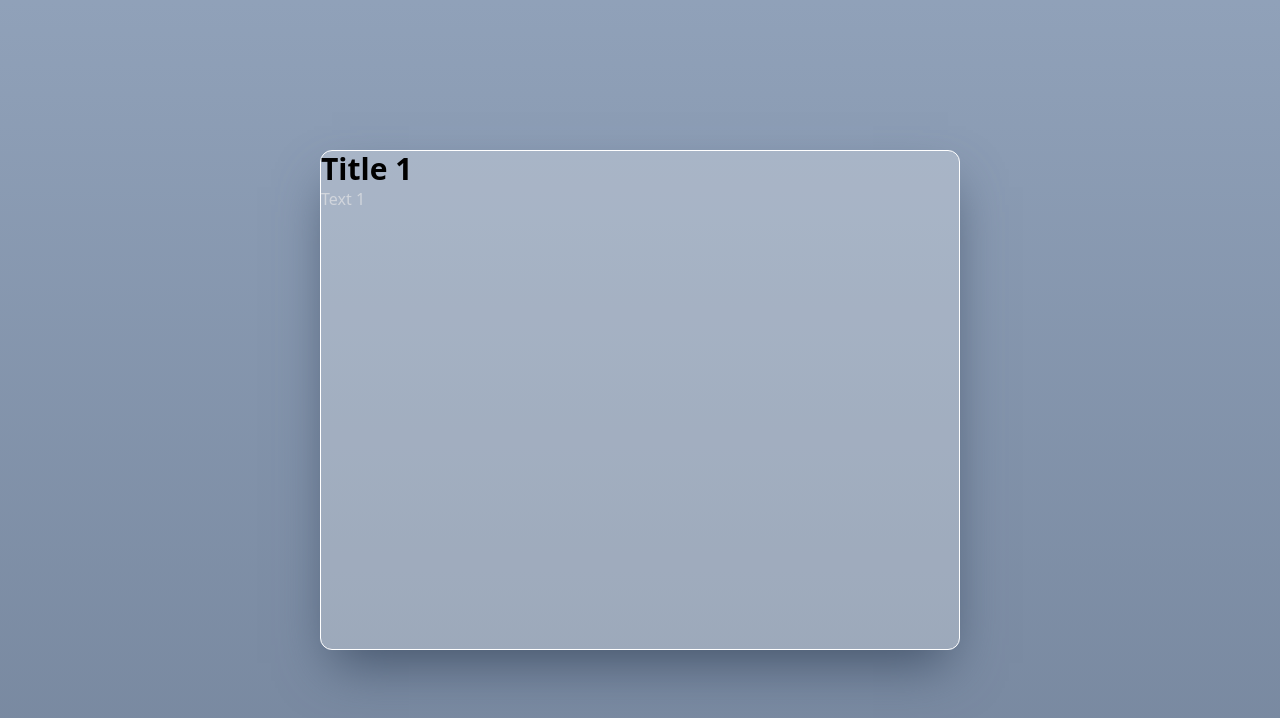
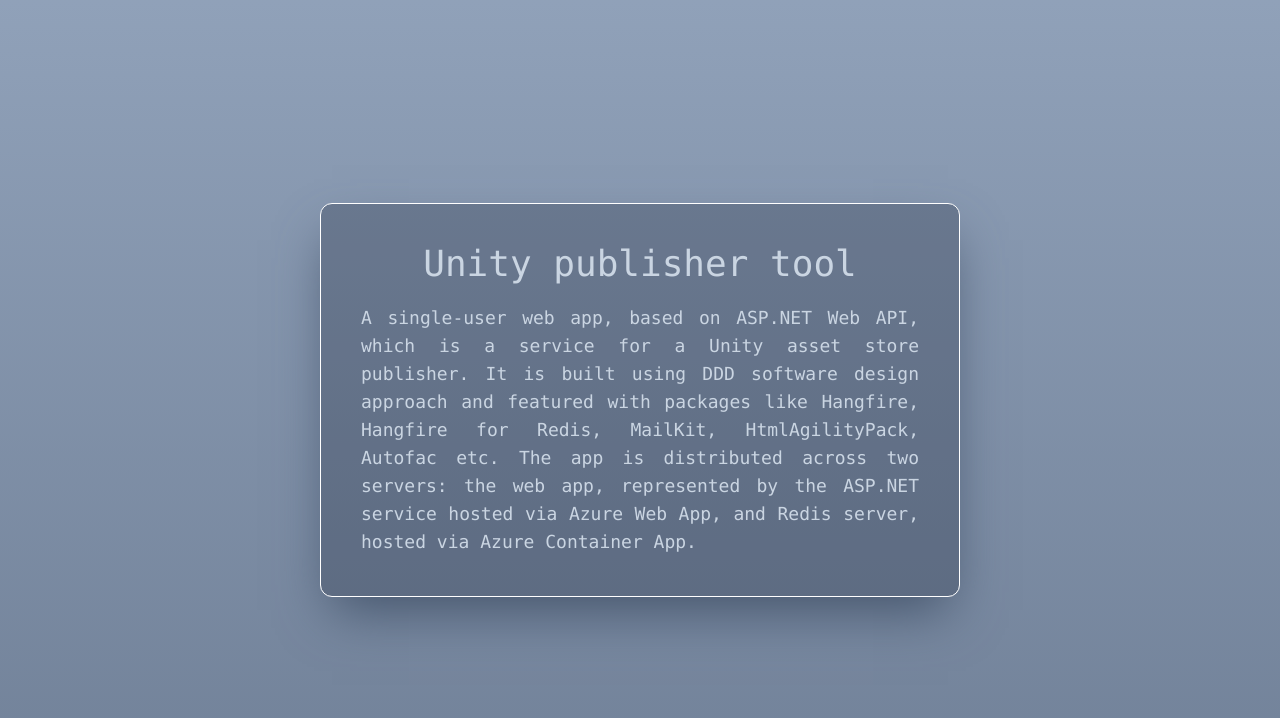
Before and after one commit to beingful/bible-o-tech, a Vue app: page /portfolio in a window 1280 px wide. Shown: the top 718 px of the page. Built offline with nearby package versions, Linux system fonts and the light colour scheme.

Commit message:
Add projects

```diff
--- a/src/assets/css/portfolio.css
+++ b/src/assets/css/portfolio.css
@@ -1,8 +1,10 @@
 @reference "tailwindcss";
 
 .project-gallery {
-    @apply grid h-full w-full place-items-center overflow-auto
-        bg-linear-to-b from-slate-400 to-slate-800 bg-no-repeat;
+    @apply flex flex-col h-full w-full items-center justify-center overflow-auto
+        scroll-smooth bg-linear-to-b from-slate-400 to-slate-800 bg-no-repeat;
+    /*grid h-full w-full place-items-center overflow-auto
+        bg-linear-to-b from-slate-400 to-slate-800 bg-no-repeat*/
 }
 
 .project-gallery {
--- a/src/assets/css/projectCard.css
+++ b/src/assets/css/projectCard.css
@@ -1,21 +1,17 @@
 @reference "tailwindcss";
 
-:deep(.observable-entry-container) {
-    @apply flex h-screen items-center justify-center;
-}
-
 :deep(.transition-entry-container) {
-    @apply flex h-screen items-center justify-center;
+    @apply flex items-center justify-center;
 }
 
 :deep(.card-container) {
-    @apply h-full w-full;
+    @apply h-full w-full flex flex-col items-center p-10 space-y-5;
 }
 
 :deep(.card-title) {
-    @apply text-3xl font-bold;
+    @apply text-4xl;
 }
 
 :deep(.card-text) {
-    @apply text-gray-300;
+    @apply text-lg;
 }
--- a/src/assets/css/projectHubCarousel.css
+++ b/src/assets/css/projectHubCarousel.css
@@ -1,11 +1,8 @@
 @reference "tailwindcss";
 
-:deep(.carousel) {
-    @apply font-mono text-sm text-slate-300;
-}
-
 :deep(.carousel-slide) {
-    @apply h-5/8 w-1/2 rounded-xl bg-white/25 border border-1 border-white shadow-2xl shadow-slate-600;
+    @apply max-h-5/8 max-w-1/2 rounded-xl bg-slate-900/25 border border-1 border-white
+        shadow-2xl shadow-slate-600 font-mono text-slate-300 text-justify;
 }
 
 :deep(.bottomup-enter-active), :deep(.topdown-enter-active) {
--- a/src/assets/css/shortcut.css
+++ b/src/assets/css/shortcut.css
@@ -1,8 +1,4 @@
 @reference "tailwindcss";
-
-@theme {
-    --breakpoint-2xl: 100rem;
-}
 
 #shortcut {
     @apply grid h-full w-full gap-5 rounded-xl place-items-center md:gap-10;
--- /dev/null
+++ b/src/assets/files/json/projects.json
@@ -0,0 +1,20 @@
+{
+    "projects": [
+        {
+            "title": "Unity publisher tool",
+            "text": "A single-user web app, based on ASP.NET Web API, which is a service for a Unity asset store publisher. It is built using DDD software design approach and featured with packages like Hangfire, Hangfire for Redis, MailKit, HtmlAgilityPack, Autofac etc. The app is distributed across two servers: the web app, represented by the ASP.NET service hosted via Azure Web App, and Redis server, hosted via Azure Container App."
+        },
+        {
+            "title": "Bloom effect photo editor",
+            "text": "A multi-user web application, based on ASP.NET MVC, designed to apply a bloom effect to an uploaded image. Uses Gaussian blur, Gaussian threshold, and image sampling as an optimization technique. Hosted via Azure Web App service."
+        },
+        {
+            "title": "Dating app simulator",
+            "text": "A web application, based on Flutter, designed to simulate a dating app selection process. It’s featured with Geolocation and Google Maps support, connected to a Firebase Realtime Database, and deployed with Firebase Hosting service."
+        },
+        {
+            "title": "Spam filter app",
+            "text": "A desktop application, based on WPF, designed to recognize spam messages. Uses Naїve Bayes classifier. Training data is stored in an MS SQL database."
+        }
+    ]
+}
--- a/src/assets/ts/carousels/observableCarousel.ts
+++ b/src/assets/ts/carousels/observableCarousel.ts
@@ -23,6 +23,10 @@
         return this._slides;
     }
 
+    public get current(): ObservableCarouselSlide {
+        return this._slides[this.currentSlide.order];
+    }
+
     public watch(slideId: string): void {
         const slideNumber: number = parseInt(slideId);
 
@@ -31,16 +35,12 @@
         } else if (slideNumber < this.currentSlide.order) {
             this.slideBackwardTo(slideNumber)
         }
-
-        this._transition.apply(this);
-
-        this._slides[this.lastSlide.order].unwatch();
-        this._slides[this.currentSlide.order].watch();
     }
 
     private slideForwardTo(targetSlide: number): void {
         while (this.canSlideForwardTo(targetSlide)) {
             this.goToNext();
+            this.slide();
         }
     }
 
@@ -51,10 +51,18 @@
     private slideBackwardTo(targetSlide: number): void {
         while (this.canSlideBackwardTo(targetSlide)) {
             this.goToPrevious();
+            this.slide();
         }
     }
 
     private canSlideBackwardTo(targetSlide: number) {
         return this.currentSlide.order != targetSlide && this.canGoToPrevious();
     }
+
+    private slide(): void {
+        this._transition.apply(this);
+
+        this._slides[this.lastSlide.order].unwatch();
+        this._slides[this.currentSlide.order].watch();
+    }
 }
--- a/src/assets/ts/carousels/projectsCarousel.ts
+++ b/src/assets/ts/carousels/projectsCarousel.ts
@@ -6,21 +6,16 @@
 import { CarouselSlideBottomUp } from "./carouselSlideBottomUp";
 import { CarouselSlideTopDown } from "./carouselSlideTopDown";
 import { CarouselSlideTransition } from "./carouselSlideTransition";
+import { projects } from '../../files/json/projects.json';
 
 export class ProjectsCarousel extends ObservableCarousel {
     constructor() {
-        const projects: InfoCard[] = [
-            new InfoCard("Title 1", "Text 1"),
-            new InfoCard("Title 2", "Text 2"),
-            new InfoCard("Title 3", "Text 3"),
-            new InfoCard("Title 4", "Text 4"),
-            new InfoCard("Title 5", "Text 5")
-        ];
+        const projectCards: InfoCard[] = projects as InfoCard[];
 
         const projectSlides: CarouselSlide[] = [];
 
-        projects.forEach((project, orderNumber) => {
-            projectSlides.push(new CarouselSlide(orderNumber, project));
+        projectCards.forEach((projectCard, orderNumber) => {
+            projectSlides.push(new CarouselSlide(orderNumber, projectCard));
         });
 
         const carouselTransition = new CarouselTransition(
--- a/src/assets/ts/observation/elementObserver.ts
+++ b/src/assets/ts/observation/elementObserver.ts
@@ -6,7 +6,6 @@
 
     constructor(observable: IObservableRoot, options: IntersectionObserverInit) {
         this._observable = observable;
-        options.root = null;
         this._intersectionObserver = new IntersectionObserver(entries => {
             entries.forEach(entry => {
                 if (entry.isIntersecting) {
--- a/src/components/Card.vue
+++ b/src/components/Card.vue
@@ -12,11 +12,7 @@
 
 <template>
     <div class="card-container">
-        <h3 class="card-title">
-            {{ infoCard.title }}
-        </h3>
-        <p class="card-text">
-            {{ infoCard.text }}
-        </p>
+        <p class="card-title"> {{ infoCard.title }} </p>
+        <div class="card-text"> {{ infoCard.text }} </div>
     </div>
 </template>
--- a/src/components/ObservableCarousel.vue
+++ b/src/components/ObservableCarousel.vue
@@ -18,7 +18,7 @@
 
     onMounted(() => {
         observer = new ElementObserver(carouselReactive.value, {
-            threshold: 0.9
+            threshold: 0.75
         });
 
         observer.startObserving(carouselElement.value!);
@@ -30,7 +30,7 @@
 </script>
 
 <template>
-    <div :ref="carousel.id" class="full-size carousel">
+    <div :ref="carousel.id" class="carousel full-size">
         <ObservableCarouselSlide v-for="(observableEntry) in carousel.entries" :key="observableEntry.id" :carouselSlide="observableEntry" />
     </div>
 </template>
```
